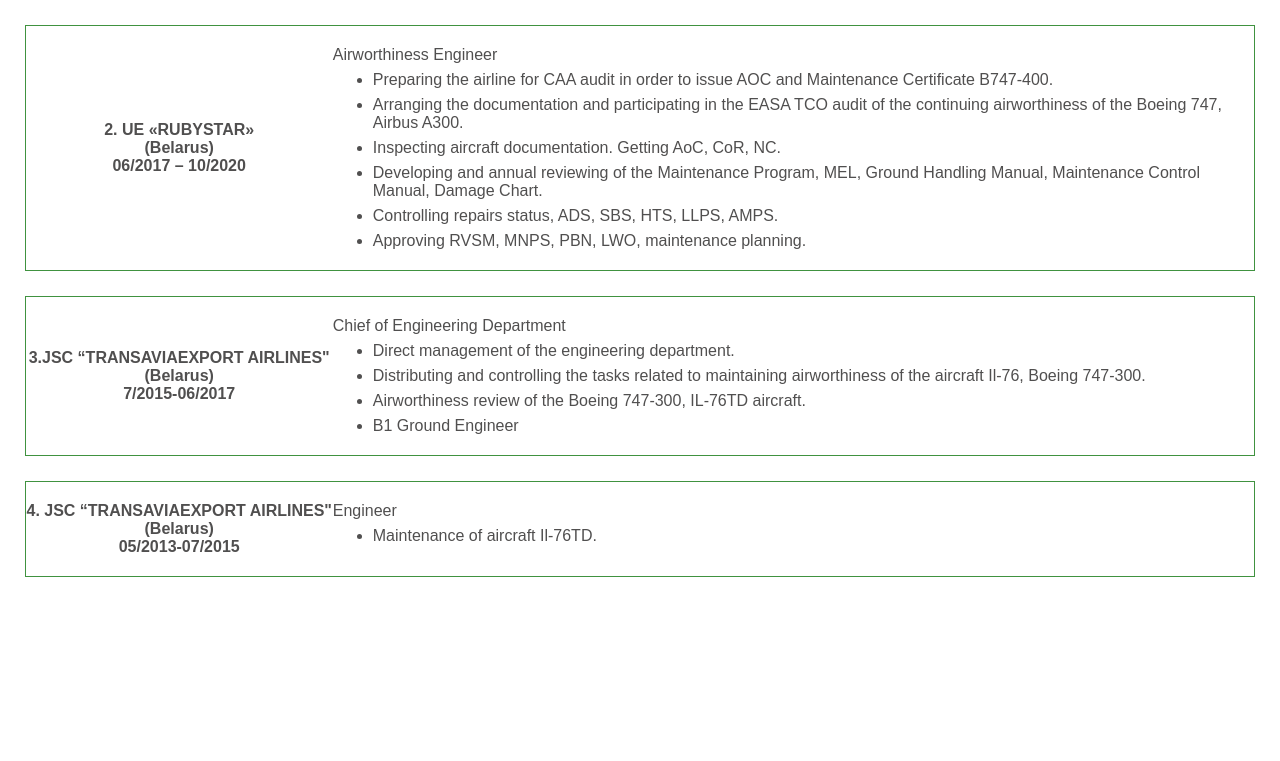
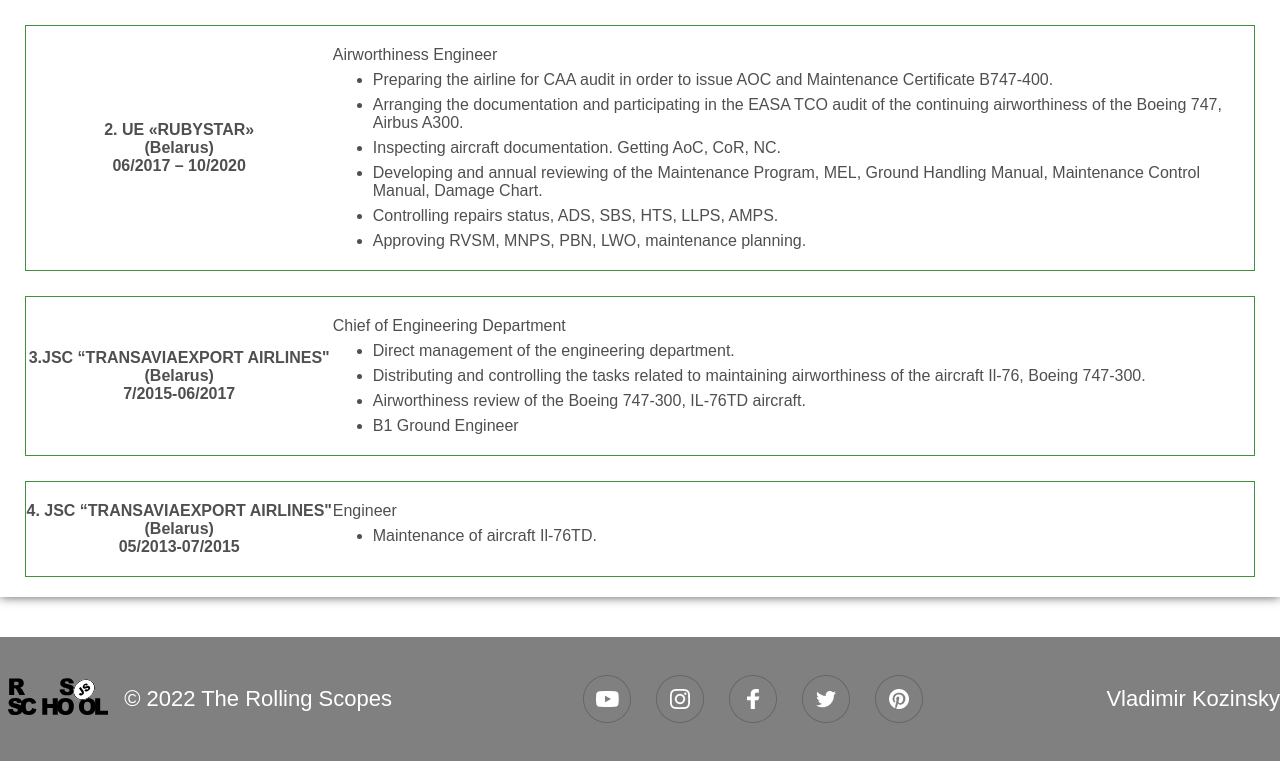
Before and after one commit to Vladimir-Kozinsky/rsschool-cv, a plain HTML site: page index.html in a window 1280 px wide. Shown: the part 2906-3667 px from the top of the page. Before the commit the page ends 3503 px from the top, so only its background shows below. Drawn offline with Linux system fonts and the light colour scheme.

Commit message:
feat: add footer and script func

```diff
--- a/index.html
+++ b/index.html
@@ -276,8 +276,35 @@
             </div>
         </section>
     </main>
+    <footer>
+        <div class="container developerInfo-container">
+            <div class="rsschol-link">
+                <a href="https://rs.school/js-stage0/"><img src="./assets/rs_school_js.svg" alt="logo-rsschool"></a>
+                <a href="https://rs.school/js-stage0/">© 2022 The Rolling Scopes</a>
+            </div>
 
-
+            <div class="footer-links">
+                <a href=""><img src="./assets/Youtube.png" alt="link"></a>
+                <a href=""><img src="./assets/Instagram.png" alt="link"></a>
+                <a href=""><img src="./assets/Facebook.png" alt="link"></a>
+                <a href=""><img src="./assets/Twitter.png" alt="link"></a>
+                <a href=""><img src="./assets/Pinterest.png" alt="link"></a>
+            </div>
+            <a href="https://github.com/Vladimir-Kozinsky">Vladimir Kozinsky</a>
+        </div>
+    </footer>
+    <script>
+        let element = document.getElementById('about')
+        let header = document.getElementById('panel')
+        const scrolling = () => {
+            if (element.getBoundingClientRect().top < 0) {
+                header.classList.add("_active")
+            } else {
+                header.classList.remove("_active")
+            }
+        }
+        document.addEventListener("scroll", scrolling, false);
+    </script>
 </body>
 
 </html>
--- a/style.css
+++ b/style.css
@@ -325,3 +325,69 @@
     margin-left: 40px;
     list-style-type: disc;
 }
+
+/* FOOTER */
+footer {
+    margin-top: 40px;
+    background-color: gray;
+}
+
+.developerInfo-container {
+    min-height: 124px;
+    display: flex;
+    justify-content: space-around;
+    flex-wrap: wrap;
+    align-items: center;
+}
+
+.developerInfo-container a {
+    font-weight: 200;
+    font-size: 22px;
+    color: #FFFFFF;
+    text-decoration: none;
+}
+
+.developerInfo-container a:hover {
+    color: #9D8665;
+    transition-duration: 0.3s;
+}
+
+.developerInfo-container a:active {
+    color: #7E6C51;
+    transition-duration: 0.1s;
+}
+
+.footer-links {
+    position: relative;
+    margin: 0 auto;
+    width: 340px;
+    display: flex;
+    justify-content: space-between;
+}
+
+.footer-links a {
+    background-color: grey;
+    border-radius: 50%;
+    width: 48px;
+    height: 48px;
+}
+
+.footer-links a:hover {
+    background-color: #7E6C51;
+    opacity: 0.7;
+    transition-duration: 0.3s;
+}
+
+.rsschol-link {
+    width: 400px;
+    display: flex;
+    align-items: center;
+    justify-content: space-around;
+    color: white;
+    font-size: 22px;
+    font-weight: lighter;
+}
+
+.rsschol-link img {
+    width: 100px;
+}
```
